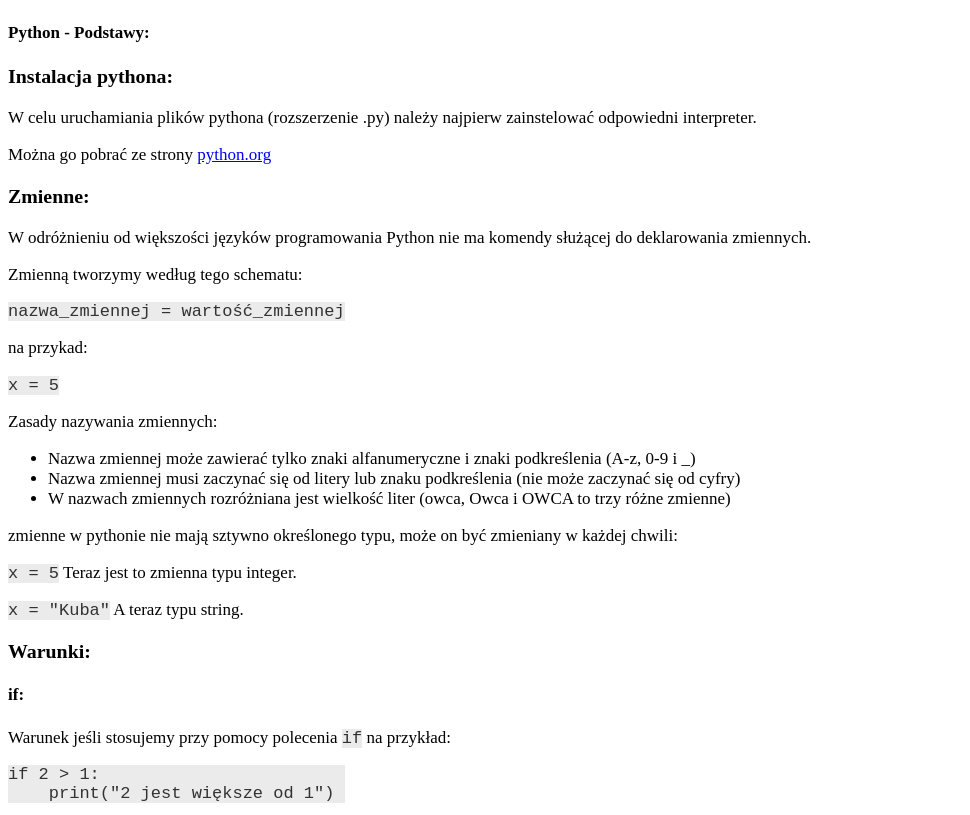
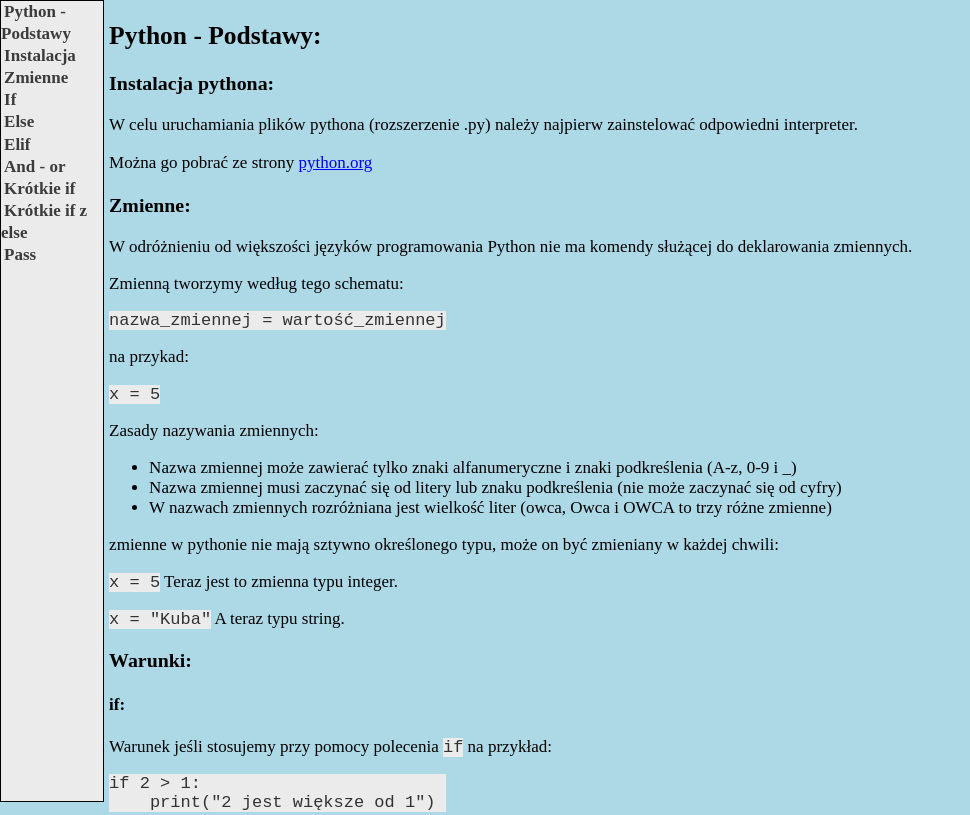
Before and after one commit to JanMaciuk/HowtoPython, a plain HTML site: page index.html in a window 1280 px wide. Shown: the top 815 px of the page, without its empty margins (0-970 px from the left). Drawn offline with Linux system fonts and the light colour scheme.

Commit message:
added a navbar

```diff
--- a/index.html
+++ b/index.html
@@ -9,21 +9,72 @@
     html {
     scroll-behavior: smooth;
     }
-    body {
+    body,html {
         font-size:17px;
+        height: 100%;
+        background-color: lightblue;
     }
     code {
         color: rgb(50, 50, 50);
         background-color: rgb(235, 235, 235);
     }
+    #navbar {
+        position: fixed;
+        float: left;
+        height: 100%;
+        width: 8%;
+        background-color: rgb(235, 235, 235);
+        left: 0px;
+        top: 0px;
+        border: 1px black solid;
+    }
+    #content {
+        margin-left: 8%;
+        top: 0px;
+
+    }
+    #all {
+        height: 100%;
+        width: 100%;
+    }
+    #linkpython {
+        text-decoration: underline;
+        color: blue;
+        font-weight: normal;
+        margin-left: 0px;
+    }
+    a {
+        text-decoration: none;
+        color: rgba(0, 0, 0, 0.75);
+        font-weight: bold;
+        margin-left: 3%;
+        line-height: 130%;
+    }
     </style>
 </head>
 <body>
-<h4>Python - Podstawy:</h4>
+<div id="all">
+<div id="navbar">
+
+    <a href="#top">Python - Podstawy</a><br>
+    <a href="#instalacja">Instalacja</a><br>
+    <a href="#zmienne">Zmienne</a><br>
+    <a href="#warunki">If</a><br>
+    <a href="#else">Else</a><br>
+    <a href="#elif">Elif</a><br>
+    <a href="#and_or">And - or</a><br>
+    <a href="#if_short">Krótkie if</a><br>
+    <a href="#if_else_short">Krótkie if z else</a><br>
+    <a href="#pass">Pass</a><br>
+
+
+</div>
+<div id="content">
+<h2 id="top">Python - Podstawy:</h2>
     <!-- Instalacja -->
     <h3 id="instalacja">Instalacja pythona:</h3>
         <p>W celu uruchamiania plików pythona (rozszerzenie .py) należy najpierw zainstelować odpowiedni interpreter.</p>
-        <p>Można go pobrać ze strony <a href="python.org">python.org</a></p>
+        <p>Można go pobrać ze strony <a id="linkpython" href="python.org">python.org</a></p>
     <!-- Zmienne -->
     <h3 id="zmienne">Zmienne:</h3>
         <p>W odróżnieniu od większości języków programowania Python nie ma komendy służącej do deklarowania zmiennych.</p>
@@ -87,5 +138,8 @@ elif x < y:
 
 
 <br><br> Wkrótce zostana możliwość wyszukiwania sekcji poradnika, navbar, i dużo więcej zawartości
+
+</div>
+</div>
 </body>
 </html>
```
